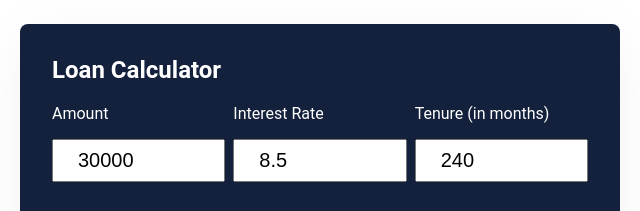
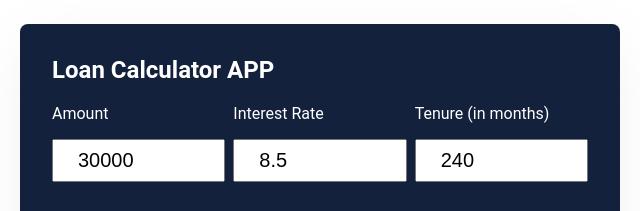
Before and after one commit to dirwolf/Loan-Calculator-main, a plain HTML site: page Loan-Calculator-main/index.html in a window 1280 px wide. Shown: the top 211 px of the page, 320-960 px from the left. Drawn offline with nearby package versions, Linux system fonts and the light colour scheme.

Commit message:
app added

```diff
--- a/Loan-Calculator-main/index.html
+++ b/Loan-Calculator-main/index.html
@@ -10,7 +10,7 @@
   <body>
     <div class="loan-calculator">
       <div class="top">
-        <h2>Loan Calculator</h2>
+        <h2>Loan Calculator APP</h2>
 
         <form action="#">
           <div class="group">
```
